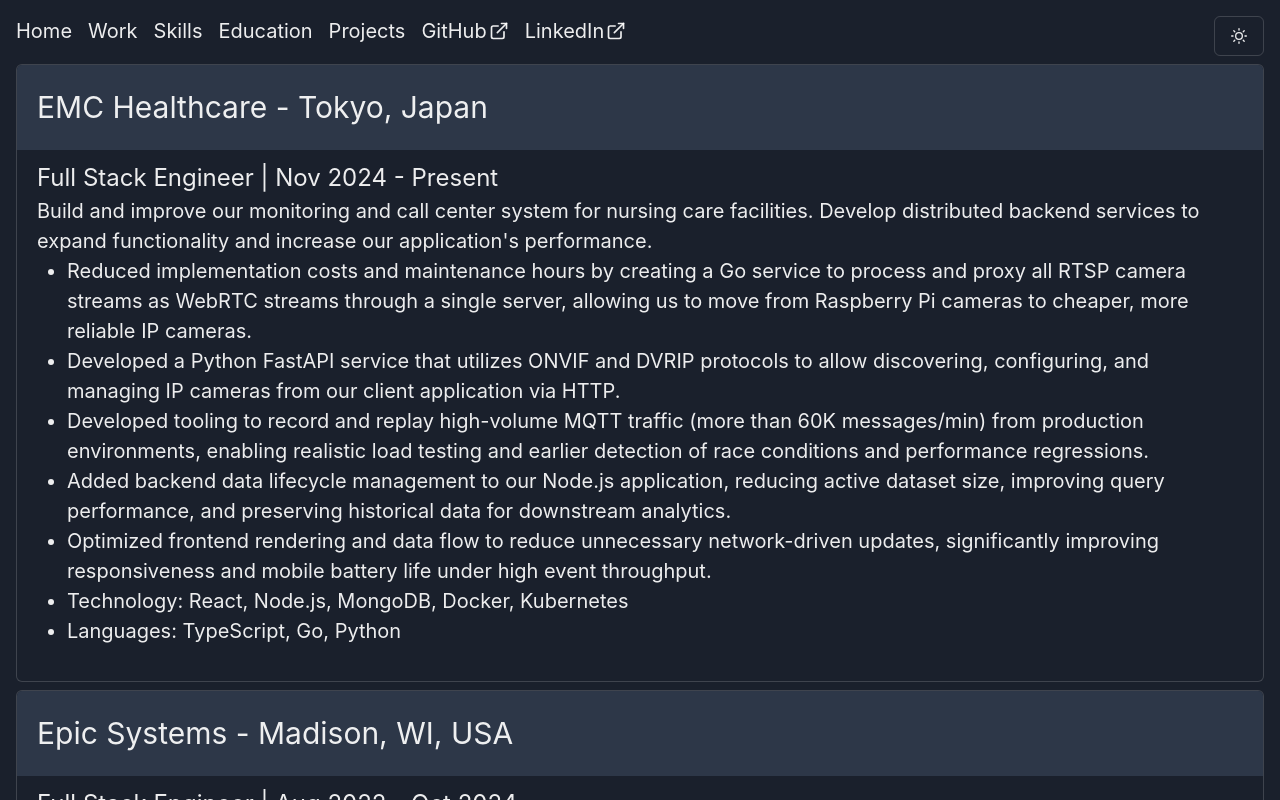
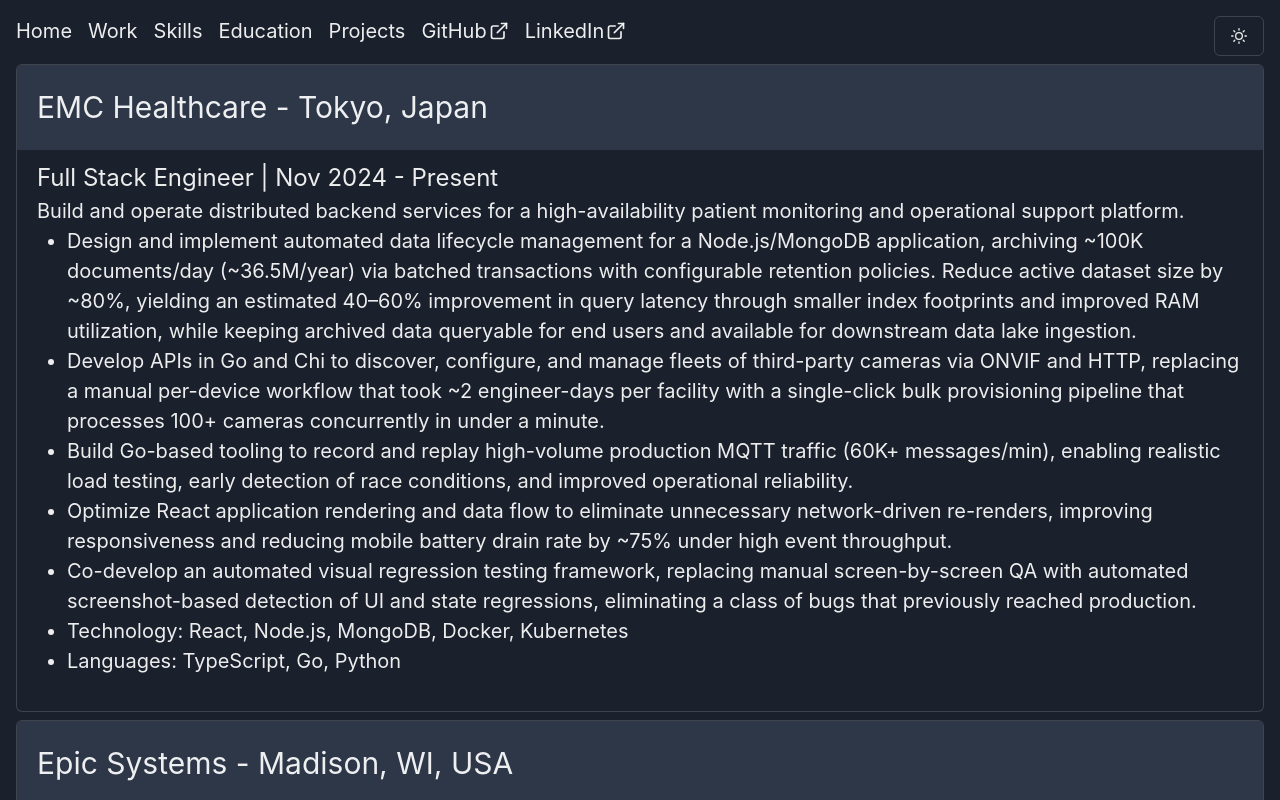
Before and after one commit to chanceoverberg/portfolio-site, a React (Create React App) app: page / in a window 1280 px wide. Both pictures are taken after a click on the link "Work". Shown: the top 800 px of the page. Built offline with nearby package versions, Linux system fonts and the light colour scheme.

Commit message:
update work experience

```diff
--- a/src/components/Work.tsx
+++ b/src/components/Work.tsx
@@ -24,35 +24,38 @@
           <CardBody pt="10px">
             <Text fontSize="2xl">Full Stack Engineer | Nov 2024 - Present</Text>
             <Text fontSize="xl">
-              Build and improve our monitoring and call center system for nursing care facilities.
-              Develop distributed backend services to expand functionality and increase our
-              application's performance.
+              Build and operate distributed backend services for a high-availability patient
+              monitoring and operational support platform.
             </Text>
             <UnorderedList fontSize="xl" pl="10px" pb="15px">
               <ListItem>
-                Reduced implementation costs and maintenance hours by creating a Go service to
-                process and proxy all RTSP camera streams as WebRTC streams through a single server,
-                allowing us to move from Raspberry Pi cameras to cheaper, more reliable IP cameras.
+                Design and implement automated data lifecycle management for a Node.js/MongoDB
+                application, archiving ~100K documents/day (~36.5M/year) via batched transactions
+                with configurable retention policies. Reduce active dataset size by ~80%, yielding
+                an estimated 40–60% improvement in query latency through smaller index footprints
+                and improved RAM utilization, while keeping archived data queryable for end users
+                and available for downstream data lake ingestion.
               </ListItem>
               <ListItem>
-                Developed a Python FastAPI service that utilizes ONVIF and DVRIP protocols to allow
-                discovering, configuring, and managing IP cameras from our client application via
-                HTTP.
+                Develop APIs in Go and Chi to discover, configure, and manage fleets of third-party
+                cameras via ONVIF and HTTP, replacing a manual per-device workflow that took ~2
+                engineer-days per facility with a single-click bulk provisioning pipeline that
+                processes 100+ cameras concurrently in under a minute.
               </ListItem>
               <ListItem>
-                Developed tooling to record and replay high-volume MQTT traffic (more than 60K
-                messages/min) from production environments, enabling realistic load testing and
-                earlier detection of race conditions and performance regressions.
+                Build Go-based tooling to record and replay high-volume production MQTT traffic
+                (60K+ messages/min), enabling realistic load testing, early detection of race
+                conditions, and improved operational reliability.
               </ListItem>
               <ListItem>
-                Added backend data lifecycle management to our Node.js application, reducing active
-                dataset size, improving query performance, and preserving historical data for
-                downstream analytics.
+                Optimize React application rendering and data flow to eliminate unnecessary
+                network-driven re-renders, improving responsiveness and reducing mobile battery
+                drain rate by ~75% under high event throughput.
               </ListItem>
               <ListItem>
-                Optimized frontend rendering and data flow to reduce unnecessary network-driven
-                updates, significantly improving responsiveness and mobile battery life under high
-                event throughput.
+                Co-develop an automated visual regression testing framework, replacing manual
+                screen-by-screen QA with automated screenshot-based detection of UI and state
+                regressions, eliminating a class of bugs that previously reached production.
               </ListItem>
               <ListItem>Technology: React, Node.js, MongoDB, Docker, Kubernetes</ListItem>
               <ListItem>Languages: TypeScript, Go, Python</ListItem>
```
